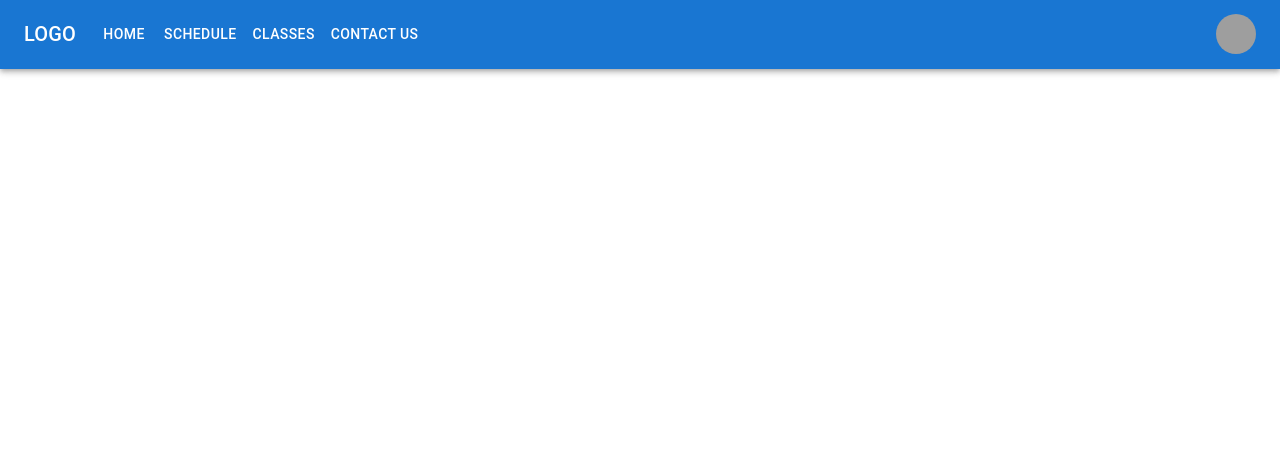
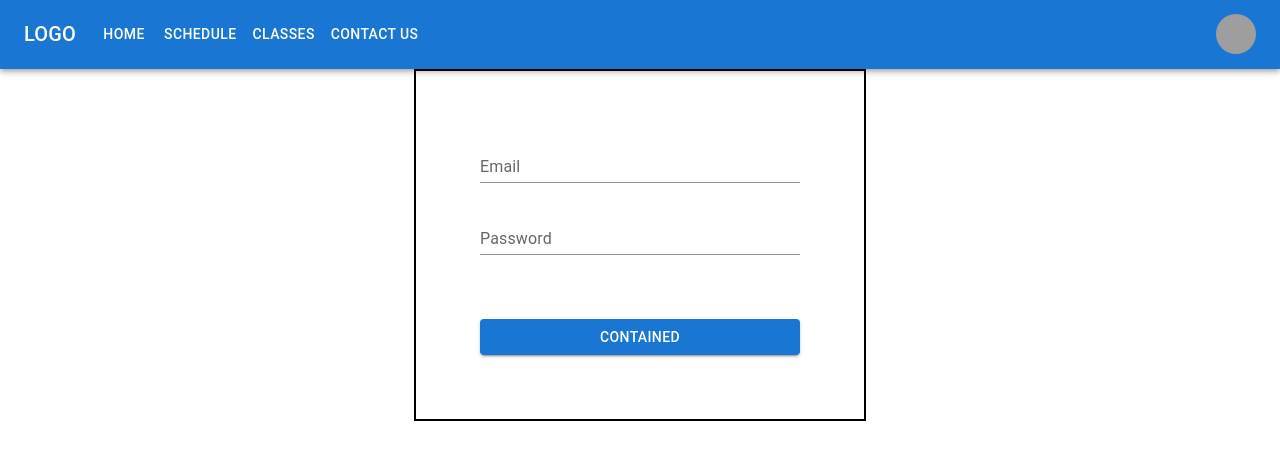
Before and after one commit to mdibuhossain/fitness_cloud, a React (Create React App) app: page / in a window 1280 px wide. Shown: the top 460 px of the page. Built offline with nearby package versions, Linux system fonts and the light colour scheme; grey boxes are pictures that could not be loaded.

Commit message:
login template

```diff
--- a/src/App.js
+++ b/src/App.js
@@ -1,10 +1,12 @@
 import './App.css';
+import Login from './components/Login/Login';
 import Navigation from './components/Navigation';
 
 function App() {
   return (
     <>
       <Navigation />
+      <Login />
     </>
   );
 }
--- /dev/null
+++ b/src/components/Login/Login.js
@@ -0,0 +1,25 @@
+import { Button, FormControl, Input, InputLabel } from '@mui/material';
+import { Box } from '@mui/system';
+import React from 'react';
+
+const Login = () => {
+    return (
+        <>
+            <Box sx={{ margin: 'auto', p: 8, border: '2px solid black', width: "320px" }}>
+                <Box sx={{ display: 'flex', flexDirection: 'column' }}>
+                    <FormControl variant="standard">
+                        <InputLabel htmlFor="email">Email</InputLabel>
+                        <Input id="email" />
+                    </FormControl>
+                    <FormControl variant="standard" sx={{ mt: 3 }}>
+                        <InputLabel htmlFor="password">Password</InputLabel>
+                        <Input id="password" />
+                    </FormControl>
+                    <Button variant="contained" sx={{ mt: 8 }}>Contained</Button>
+                </Box>
+            </Box>
+        </>
+    );
+};
+
+export default Login;
```
